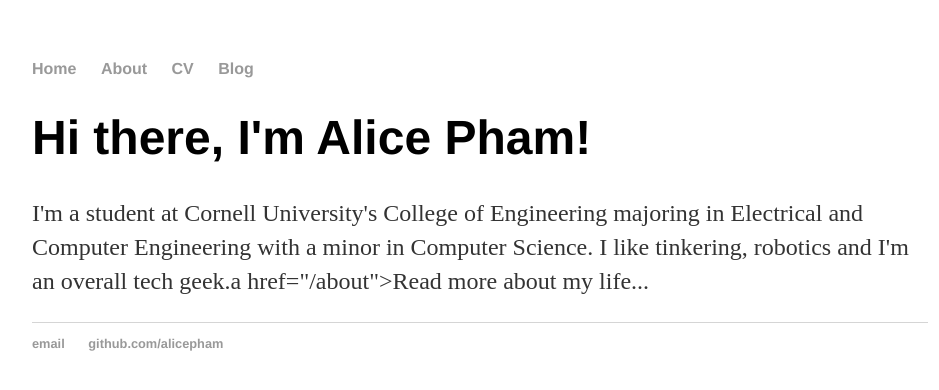
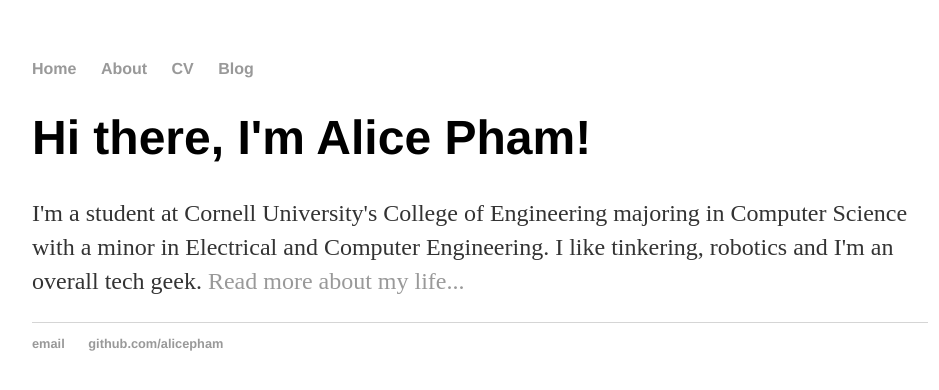
Before and after one commit to alicepham/alicepham.github.io, a Jekyll site: the page built from index.html, in a window 1280 px wide. Shown: the top 390 px of the page, without its empty margins (160-1099 px from the left). Built offline with Jekyll 4.4.1, drawn with Linux system fonts in a browser that asks for light colours.

Commit message:
Small Formatting changes

```diff
--- a/index.html
+++ b/index.html
@@ -4,5 +4,8 @@
 ---
 <div class="blurb">
 	<h1>Hi there, I'm Alice Pham!</h1>
-	<p>I'm a student at Cornell University's College of Engineering majoring in Electrical and Computer Engineering with a minor in Computer Science. I like tinkering, robotics and I'm an overall tech geek.a href="/about">Read more about my life...</a></p>
+	<p>I'm a student at Cornell University's College of Engineering
+		majoring in Computer Science with a minor in Electrical and Computer
+		Engineering. I like tinkering, robotics and I'm an overall tech geek.
+		<a href="/about">Read more about my life...</a></p>
 </div><!-- /.blurb -->
```
